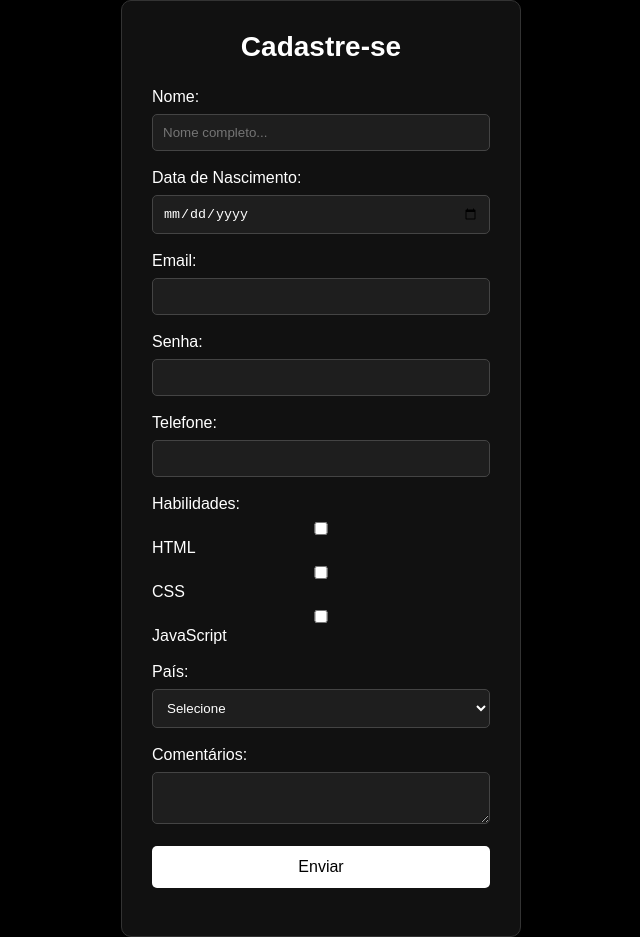
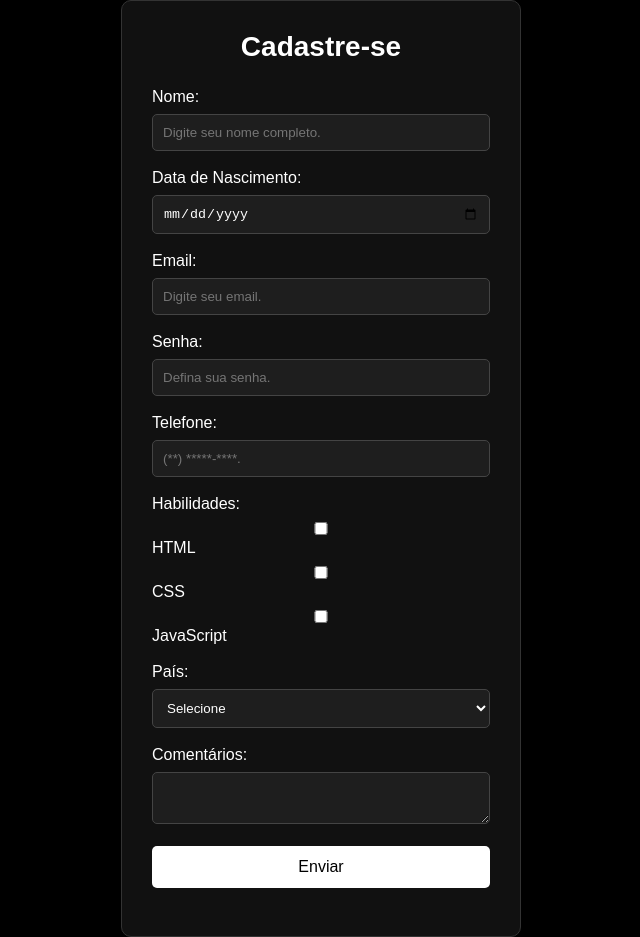
Before and after one commit to 0WhPeanut/cadastro, a plain HTML site: page index.html in a window 1280 px wide. Shown: the whole page, without its empty margins (319-959 px from the left). Drawn offline with Linux system fonts and the light colour scheme.

Commit message:
Update index.html

```diff
--- a/index.html
+++ b/index.html
@@ -17,27 +17,27 @@
 
         <div class="form-group">
             <label for="nome">Nome:</label>
-            <input type="text" id="nome" name="nome" placeholder="Nome completo...">
+            <input type="text" id="nome" name="nome" placeholder="Digite seu nome completo.">
         </div>
 
         <div class="form-group">
             <label for="data_nascimento">Data de Nascimento:</label>
-            <input type="date" id="data_nascimento" name="data_nascimento">
+            <input type="date" id="data_nascimento" name="data_nascimento" placeholder="Digite sua data de nascimento.">
         </div>
 
         <div class="form-group">
             <label for="email">Email:</label>
-            <input type="email" id="email" name="email">
+            <input type="email" id="email" name="email" placeholder="Digite seu email.">
         </div>
 
         <div class="form-group">
             <label for="senha">Senha:</label>
-            <input type="password" id="senha" name="senha">
+            <input type="password" id="senha" name="senha" placeholder="Defina sua senha.">
         </div>
 
         <div class="form-group">
             <label for="telefone">Telefone:</label>
-            <input type="tel" id="telefone" name="telefone">
+            <input type="tel" id="telefone" name="telefone" placeholder="(**) *****-****.">
         </div>
 
         <div class="form-group">
```
